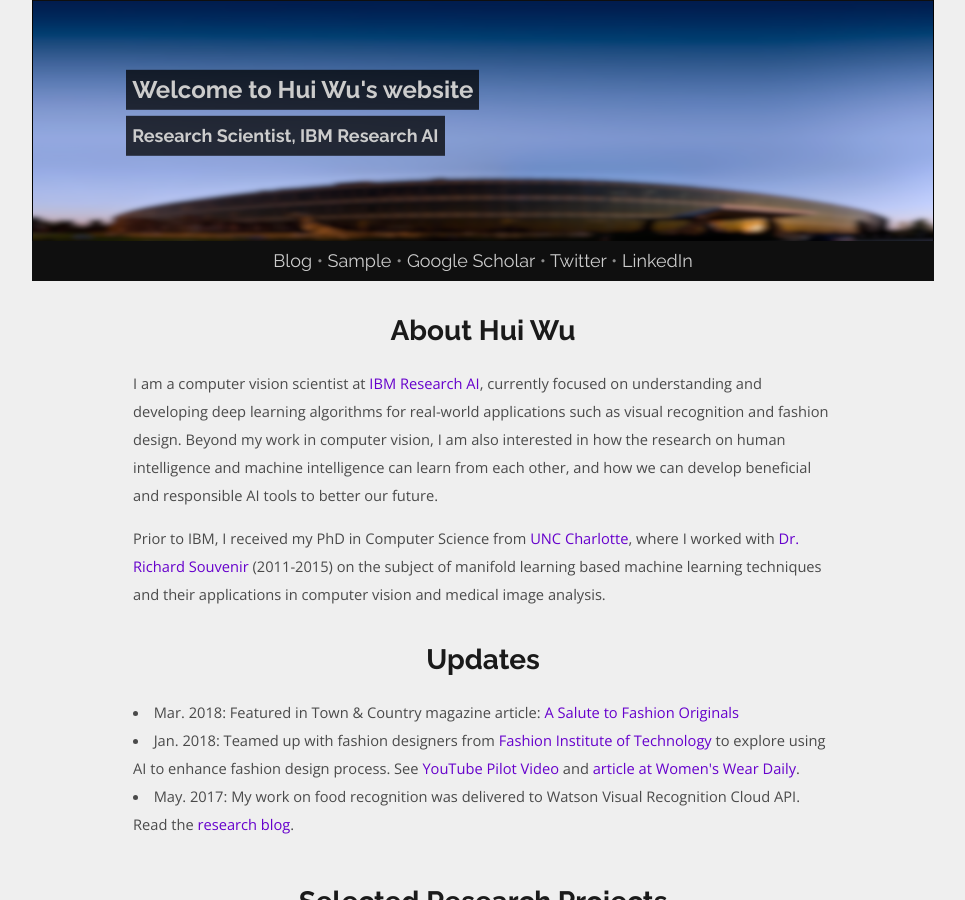
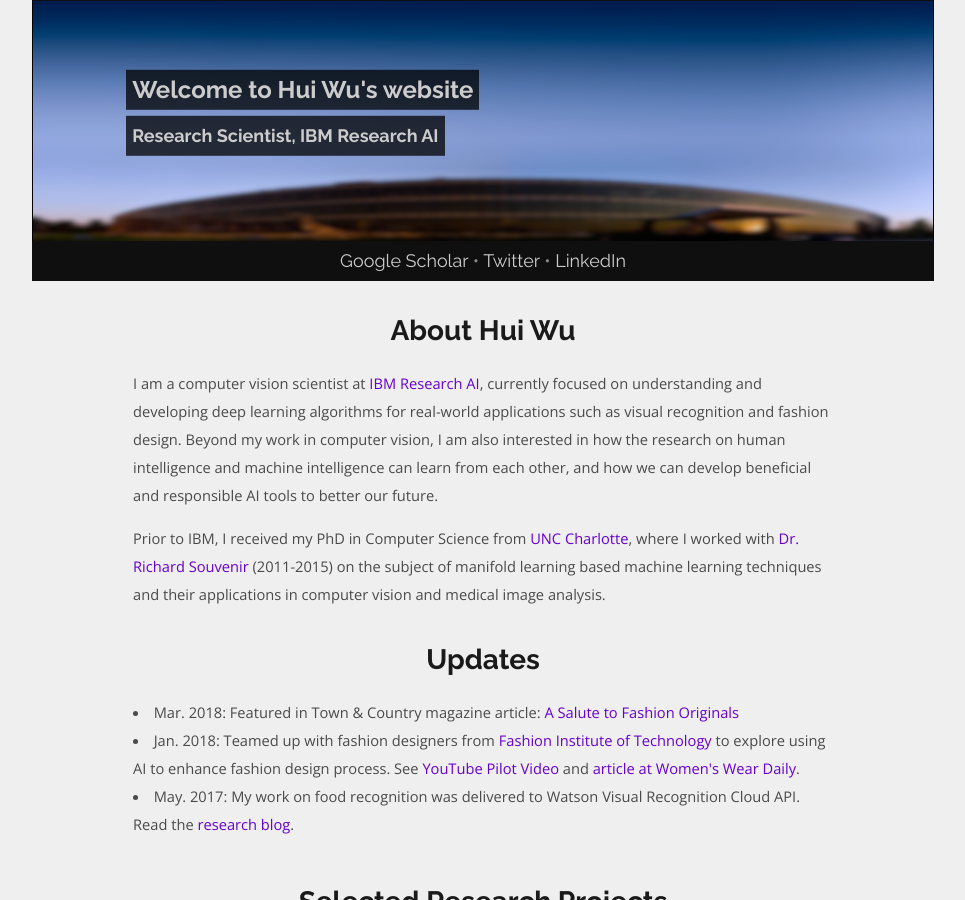
Before and after one commit to spacew/spacew.github.io, a Jekyll site: the page built from index.html, in a window 1280 px wide and 900 px high. Shown: the whole window, without its empty margins (157-1122 px from the left). Built offline with Jekyll 4.4.1, drawn with Linux system fonts in a browser that asks for light colours; the list of posts is cut into pages by our own code.

Commit message:
Update navbar.html

```diff
--- a/_includes/navbar.html
+++ b/_includes/navbar.html
@@ -1,11 +1,4 @@
 <nav>
-    <a href="{{ site.baseurl }}/">Blog</a>
-    {% for pages in site.pages %}
-        {% if pages.title != "Home" %}
-            <span class="separator">&bull;</span>
-            <a href="{{ site.baseurl }}{{ pages.permalink }}">{{ pages.title }}</a>
-        {% endif %}
-    {% endfor %}
     {% if site.scholar %}
         <a href="https://scholar.google.com/citations?user={{ site.scholar }}">Google Scholar</a>
         <span class="separator">&bull;</span>
```
